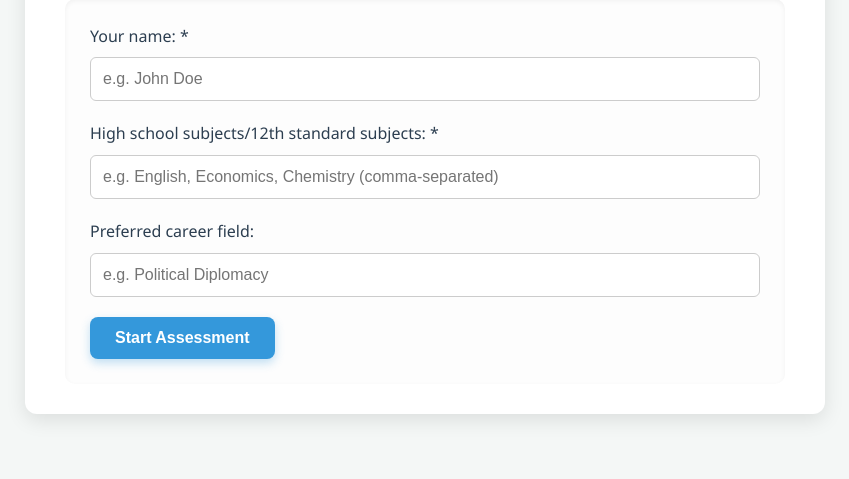
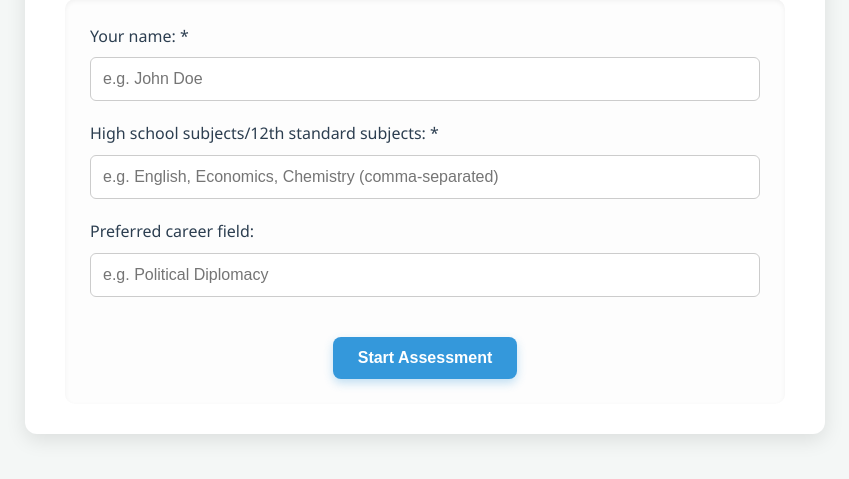
Before and after one commit to bhaumikmango/Demo-Test, a Flask app: page /preferences in a window 1280 px wide. Shown: the part 266-745 px from the top of the page, without its empty margins (215-1064 px from the left). Run offline with Flask 3, Linux system fonts and the light colour scheme.

Commit message:
Add files via upload

```diff
--- a/static/style.css
+++ b/static/style.css
@@ -165,6 +165,12 @@ textarea {
 .form-actions {
     display: flex;
     justify-content: space-between;
+    margin-top: 20px;
+}
+
+.form-actions-center {
+    display: flex;
+    justify-content: center;
     margin-top: 20px;
 }
 
```
